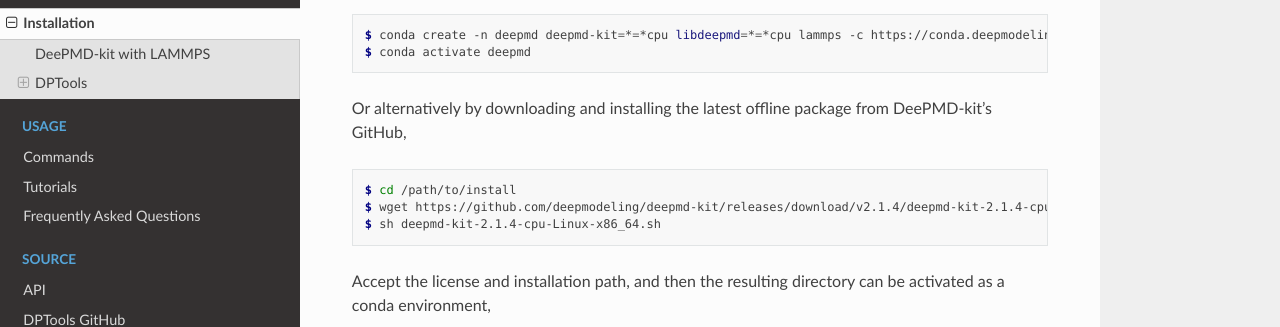
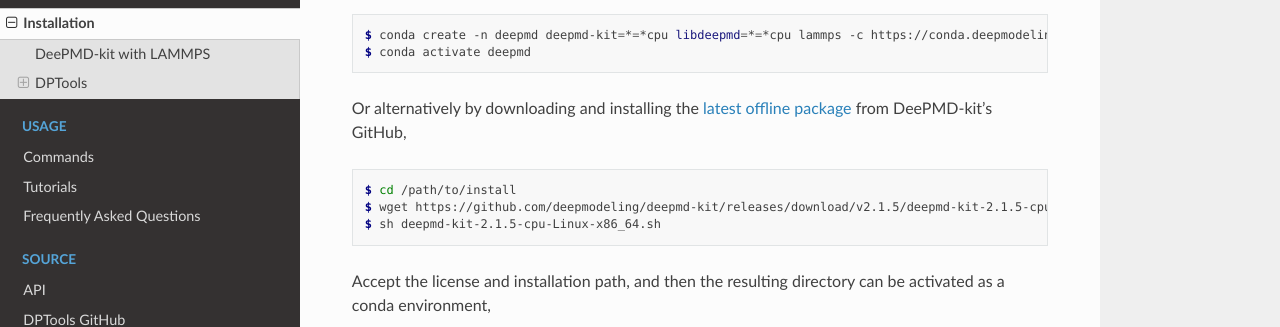
Before and after one commit to tysours/DPTools, a Sphinx documentation site: the page built from docs/source/installation.rst, in a window 1280 px wide and 900 px high, scrolled down 361 px. Shown: the part 159-486 px from the top of the window. Built offline with Sphinx 7.4.7 and the Read the Docs theme 2.0.0, drawn with Linux system fonts in a browser that asks for light colours.

```diff
--- a/docs/source/installation.rst
+++ b/docs/source/installation.rst
@@ -21,13 +21,14 @@ In short, the most straightforward way to accomplish this is by using conda,
     $ conda create -n deepmd deepmd-kit=*=*cpu libdeepmd=*=*cpu lammps -c https://conda.deepmodeling.com -c defaults
     $ conda activate deepmd
 
-Or alternatively by downloading and installing the latest offline package from DeePMD-kit's GitHub,
+Or alternatively by downloading and installing the `latest offline package
+<https://github.com/deepmodeling/deepmd-kit/releases>`_ from DeePMD-kit's GitHub,
 
 .. code-block:: console
 
     $ cd /path/to/install
-    $ wget https://github.com/deepmodeling/deepmd-kit/releases/download/v2.1.4/deepmd-kit-2.1.4-cpu-Linux-x86_64.sh
-    $ sh deepmd-kit-2.1.4-cpu-Linux-x86_64.sh
+    $ wget https://github.com/deepmodeling/deepmd-kit/releases/download/v2.1.5/deepmd-kit-2.1.5-cpu-Linux-x86_64.sh
+    $ sh deepmd-kit-2.1.5-cpu-Linux-x86_64.sh
 
 Accept the license and installation path, and then the resulting directory can be activated as a conda environment,
 
```
